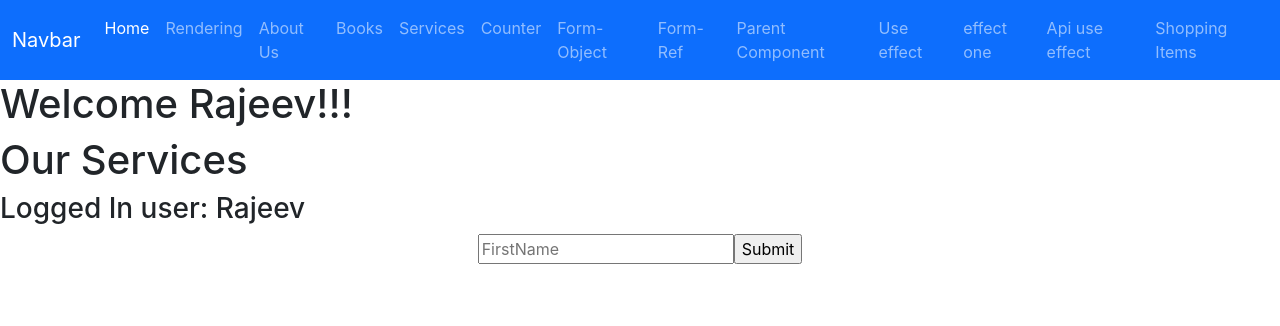
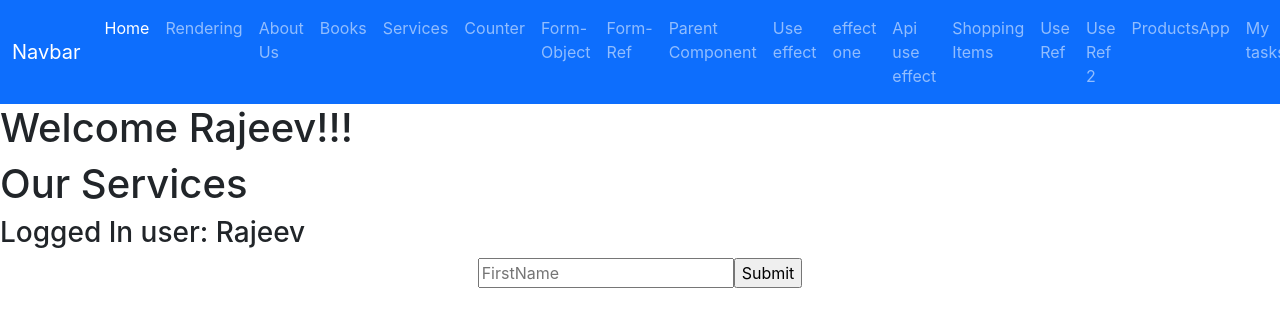
Before and after one commit to rajiv42kgmail/react_learn, a React (Create React App) app: page / in a window 1280 px wide. Shown: the top 326 px of the page. Built offline with nearby package versions, Linux system fonts and the light colour scheme.

Commit message:
Added my tasks functionality

```diff
--- a/src/App.css
+++ b/src/App.css
@@ -1,7 +1,9 @@
 .App {
   text-align: center;
 }
-
+.newline {
+  white-space: pre-wrap;
+}
 .App-logo {
   height: 40vmin;
   pointer-events: none;
--- a/src/App.js
+++ b/src/App.js
@@ -15,6 +15,11 @@ import Effect from './Component/Effect';
 import EffectOne from './Component/EffectOne';
 import APIUseEffect from './Component/APIUseEffect';
 import Shopping from './Component/Shopping';
+import UseRefComp from './Component/UseRefComp'
+import UseRefComp2 from './Component/UseRefComp2'
+import ProductsApp from './Component/Productapp/ProductsApp';
+import ProductsData from './ProductsData.js';
+import Mytasks from './Component/Mytasks';
 
 import { BrowserRouter as Router, Routes, Route } from 'react-router-dom';
 function App() {
@@ -36,7 +41,10 @@ function App() {
               <Route path="/effectone" element={<EffectOne/>}/>
               <Route path="/apiuseeffect" element={<APIUseEffect/>}/>
               <Route path="/shopping" element={<Shopping/>}/>
-
+              <Route path="/userefcomp" element={<UseRefComp/>}/>
+              <Route path="/userefcomp2" element={<UseRefComp2/>}/>
+              <Route path="/productsapp" element={<ProductsApp products={ProductsData}/>}/>
+              <Route path="/mytasks" element={<Mytasks/>}/>
           </Routes>
        </Router>
     </>
--- a/src/Component/APIUseEffect.js
+++ b/src/Component/APIUseEffect.js
@@ -3,7 +3,7 @@ import { useEffect } from 'react'
 
 const APIUseEffect = () => {
 
-    useEffect(()  => {
+    useEffect(async ()  => {
         const url = 'https://fear-and-greed-index.p.rapidapi.com/v1/fgi';
 const options = {
 	method: 'GET',
@@ -14,8 +14,8 @@ const options = {
 };
 
 try {
-	const response =  fetch(url, options);
-	const result =  response.text();
+	const response = await  fetch(url, options);
+	const result = await response.text();
 	console.log(result);
 } catch (error) {
 	console.error(error);
--- a/src/Component/Navbar.js
+++ b/src/Component/Navbar.js
@@ -51,6 +51,18 @@ const Navbar = () => {
         <li className="nav-item">
         <NavLink to={"/shopping"} className="nav-link">Shopping Items</NavLink>
         </li>
+        <li className="nav-item">
+        <NavLink to={"/userefcomp"} className="nav-link">Use Ref</NavLink>
+        </li>
+        <li className="nav-item">
+        <NavLink to={"/userefcomp2"} className="nav-link">Use Ref 2</NavLink>
+        </li>
+        <li className="nav-item">
+        <NavLink to={"/productsapp"} className="nav-link">ProductsApp</NavLink>
+        </li>
+        <li className="nav-item">
+        <NavLink to={"/mytasks"} className="nav-link">My tasks</NavLink>
+        </li>
 
       </ul>
     </div>
```
Also changed, not shown: src/Component/Shoppingsubcgy.js (line endings or trailing spaces).
